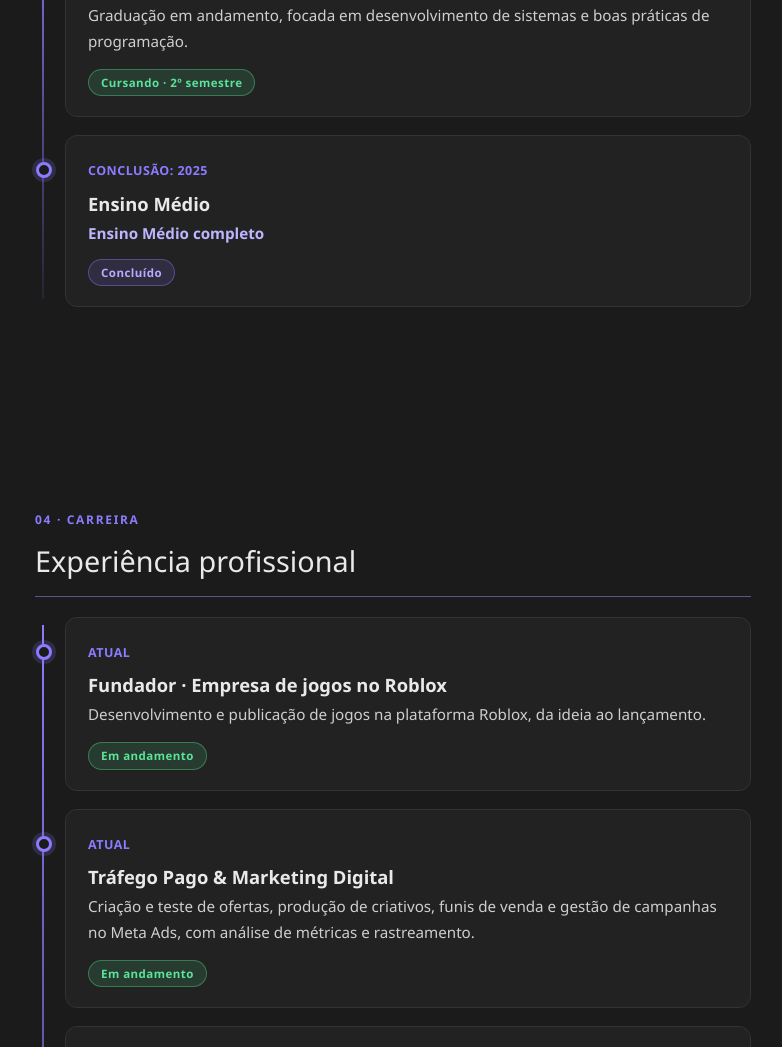
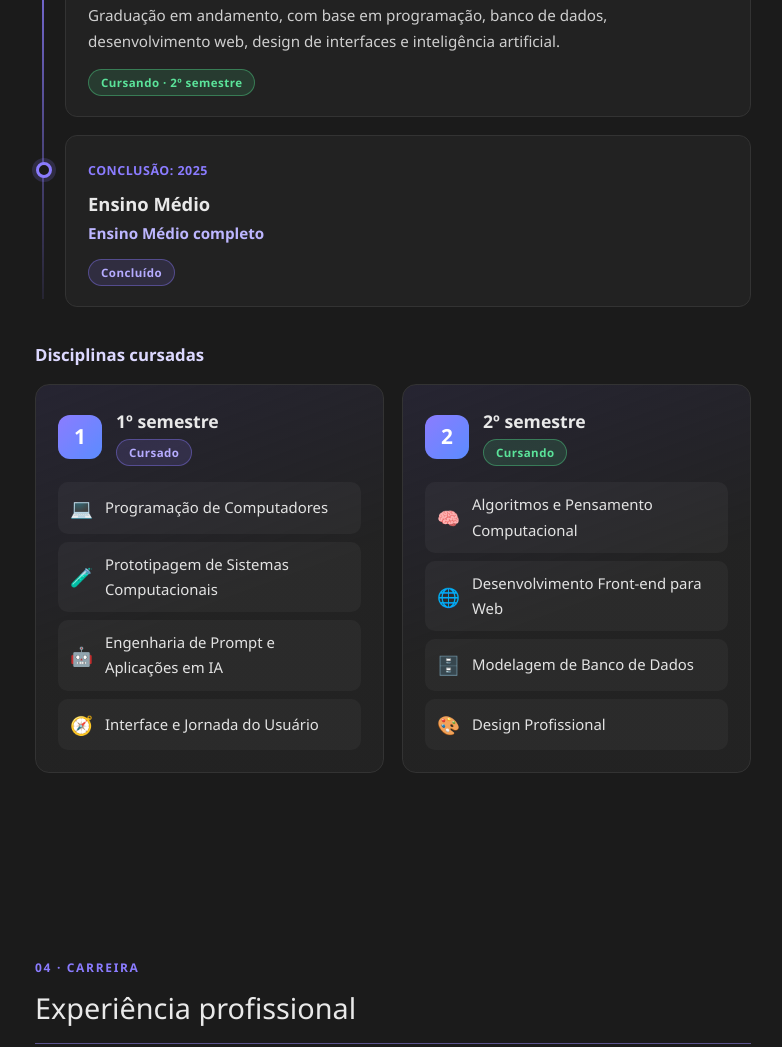
Before and after one commit to jao-stack-creator/Portf-lio-, a plain HTML site: page index.html in a window 1280 px wide. Shown: the part 2598-3645 px from the top of the page, without its empty margins (247-1029 px from the left). Drawn offline with Linux system fonts and the light colour scheme.

Commit message:
Adiciona disciplinas do 1º e 2º semestre e conhecimentos técnicos

```diff
--- a/css/style.css
+++ b/css/style.css
@@ -221,3 +221,27 @@ footer { text-align: center; padding: 30px; color: var(--muted); font-size: .85r
 @media (prefers-reduced-motion: reduce) {
   .js .reveal { opacity: 1; transform: none; transition: none; }
 }
+
+/* Disciplinas por semestre */
+.sub { margin: 34px 0 14px; font-size: 1.05rem; font-weight: 600; color: #dcd8ff; }
+.sem-grid { display: grid; grid-template-columns: repeat(auto-fit, minmax(300px, 1fr)); gap: 18px; }
+.sem-card {
+  padding: 22px; border-radius: 14px; border: 1px solid var(--border);
+  background: linear-gradient(160deg, rgba(139,124,255,.10), rgba(36,36,36,.85) 55%);
+  transition: transform .25s, border-color .25s;
+}
+.sem-card:hover { transform: translateY(-4px); border-color: var(--color); }
+.sem-head { display: flex; align-items: center; gap: 14px; margin-bottom: 16px; }
+.sem-head h4 { font-size: 1.1rem; font-weight: 600; }
+.sem-head .badge { margin-top: 2px; }
+.sem-num {
+  width: 44px; height: 44px; border-radius: 12px; display: grid; place-items: center;
+  font-size: 1.3rem; font-weight: 800; color: #fff;
+  background: linear-gradient(135deg, var(--color), #5b8cff);
+}
+.sem-list { list-style: none; display: grid; gap: 8px; }
+.sem-list li {
+  display: flex; align-items: center; gap: 12px; padding: 10px 12px; border-radius: 10px;
+  background: rgba(255,255,255,.04); font-size: .93rem; color: #e3e3e3;
+}
+.sem-list li span { font-size: 1.15rem; }
--- a/index.html
+++ b/index.html
@@ -110,7 +110,7 @@
           <span class="tl-date">Início: 2026 · Noturno · 2º semestre</span>
           <h3>Engenharia de Software</h3>
           <p class="tl-place">UDF · Centro Universitário do Distrito Federal</p>
-          <p>Graduação em andamento, focada em desenvolvimento de sistemas e boas práticas de programação.</p>
+          <p>Graduação em andamento, com base em programação, banco de dados, desenvolvimento web, design de interfaces e inteligência artificial.</p>
           <span class="badge now">Cursando · 2º semestre</span>
         </article>
         <article class="tl-item">
@@ -121,6 +121,28 @@
           <span class="badge done">Concluído</span>
         </article>
       </div>
+      <h3 class="sub">Disciplinas cursadas</h3>
+      <div class="sem-grid">
+        <article class="sem-card">
+          <div class="sem-head"><span class="sem-num">1</span><div><h4>1º semestre</h4><span class="badge done">Cursado</span></div></div>
+          <ul class="sem-list">
+            <li><span>💻</span> Programação de Computadores</li>
+            <li><span>🧪</span> Prototipagem de Sistemas Computacionais</li>
+            <li><span>🤖</span> Engenharia de Prompt e Aplicações em IA</li>
+            <li><span>🧭</span> Interface e Jornada do Usuário</li>
+          </ul>
+        </article>
+        <article class="sem-card">
+          <div class="sem-head"><span class="sem-num">2</span><div><h4>2º semestre</h4><span class="badge now">Cursando</span></div></div>
+          <ul class="sem-list">
+            <li><span>🧠</span> Algoritmos e Pensamento Computacional</li>
+            <li><span>🌐</span> Desenvolvimento Front-end para Web</li>
+            <li><span>🗄️</span> Modelagem de Banco de Dados</li>
+            <li><span>🎨</span> Design Profissional</li>
+          </ul>
+        </article>
+      </div>
+
     </section>
 
     <section id="experiencia" class="section reveal">
@@ -214,6 +236,20 @@
         <span>⏱️ Responsabilidade com prazos</span>
         <span>🖥️ Conhecimento em informática</span>
       </div>
+      <div class="skills-strip">
+        <h3>Conhecimentos técnicos</h3>
+        <ul class="skills">
+          <li>Programação de computadores</li>
+          <li>Algoritmos &amp; pensamento computacional</li>
+          <li>Desenvolvimento front-end para web</li>
+          <li>Modelagem de banco de dados</li>
+          <li>Prototipagem de sistemas</li>
+          <li>Interface &amp; jornada do usuário (UX/UI)</li>
+          <li>Design profissional</li>
+          <li>Engenharia de prompt &amp; IA aplicada</li>
+        </ul>
+      </div>
+
     </section>
 
     <section id="contato" class="section reveal">
```
